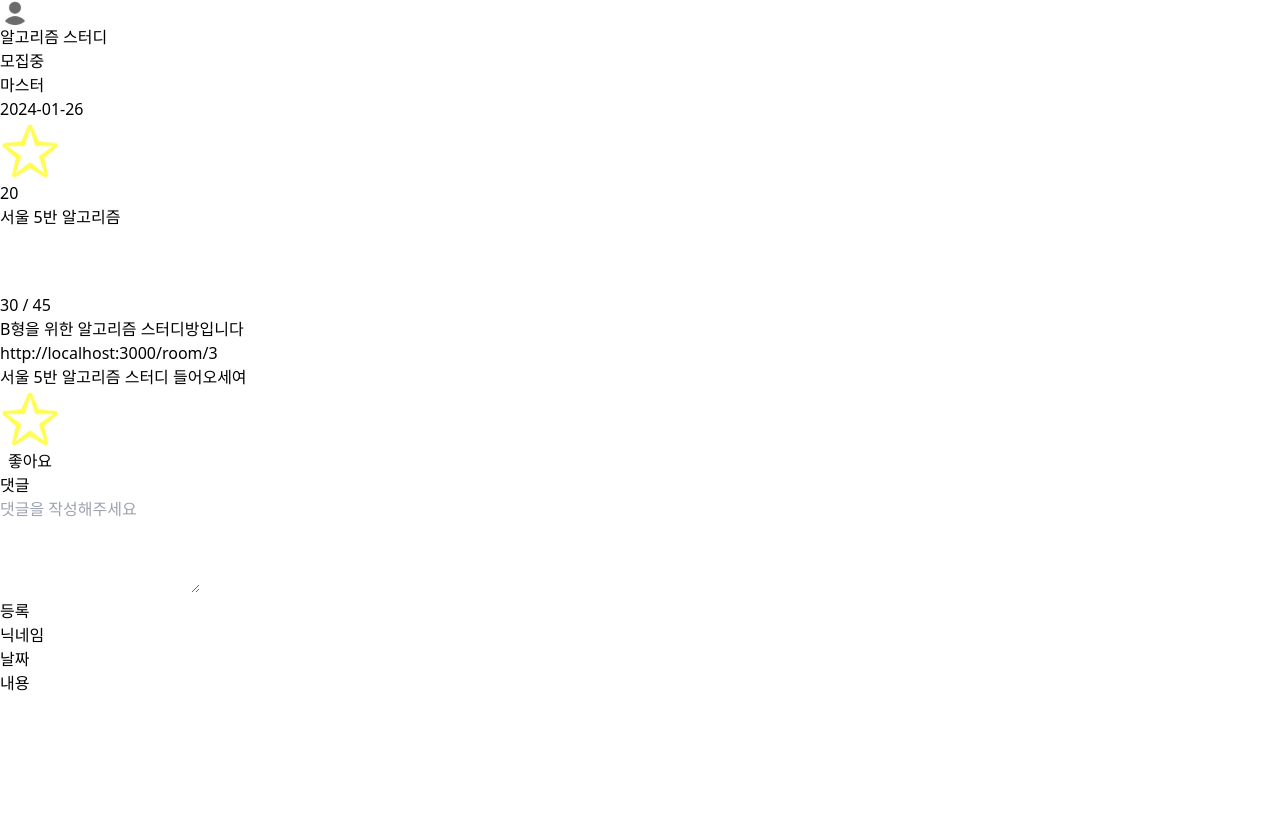
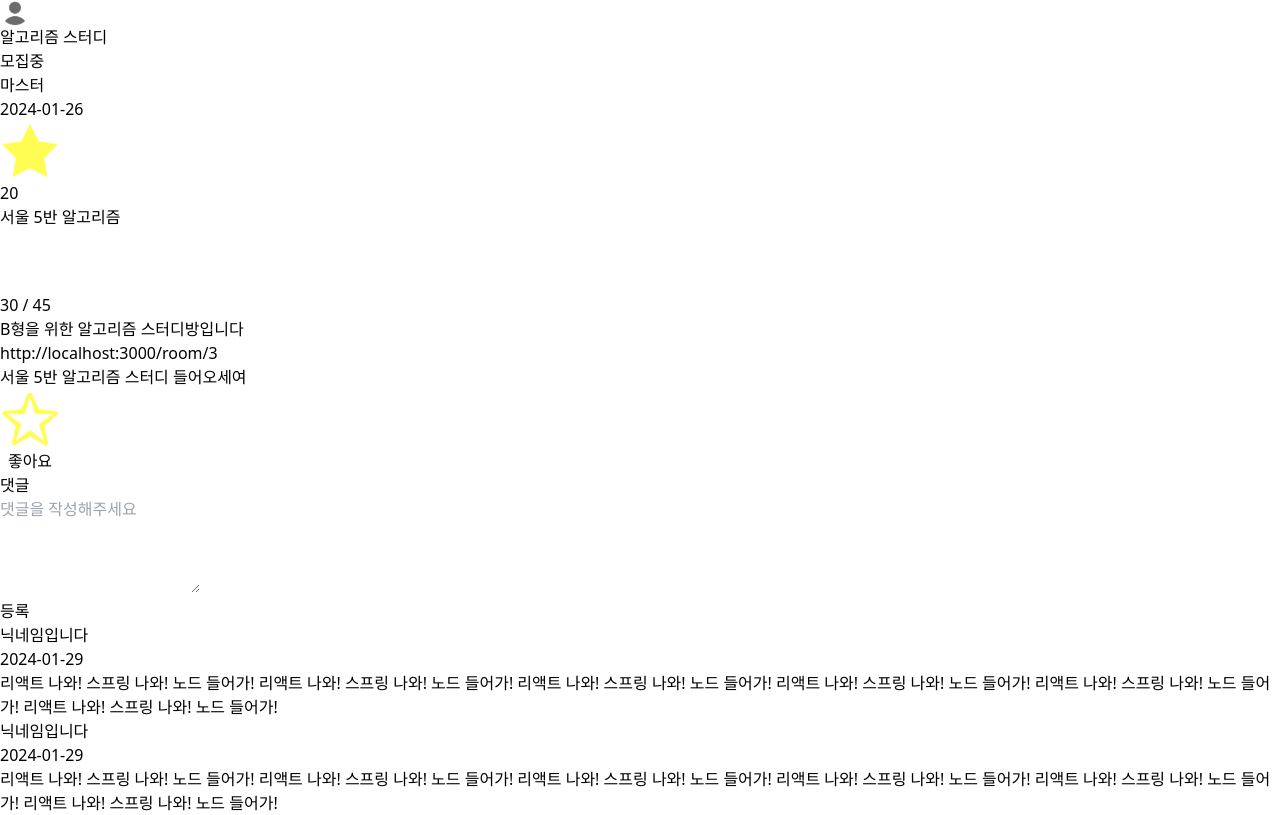
Before and after one commit to benyy0101/CoMeet, a React (Create React App) app in the folder front/: page /recruit-board/1 in a window 1280 px wide. Shown: the part 359-1174 px from the top of the page. Before the commit the page ends 1054 px from the top, so only its background shows below. Built offline with nearby package versions, Linux system fonts and the light colour scheme; no server answers.

Commit message:
Feat: 모집게시판 상세보기 레이아웃 끝

```diff
--- a/front/src/components/BoardCommentComponent.tsx
+++ b/front/src/components/BoardCommentComponent.tsx
@@ -1,11 +1,57 @@
 import React from "react";
 
+import tw from "tailwind-styled-components";
+
 export const BoardCommentComponent = () => {
+  const nicName = "닉네임입니다";
+  const date = "2024-01-29";
+  const context =
+    "리액트 나와! 스프링 나와! 노드 들어가! 리액트 나와! 스프링 나와! 노드 들어가! 리액트 나와! 스프링 나와! 노드 들어가! 리액트 나와! 스프링 나와! 노드 들어가! 리액트 나와! 스프링 나와! 노드 들어가! 리액트 나와! 스프링 나와! 노드 들어가! ";
+
   return (
-    <div>
-      <div>닉네임</div>
-      <div>날짜</div>
-      <div>내용</div>
-    </div>
+    <TotalContainer>
+      <Comment>
+        <NicAndDate>
+          <Nicname>{nicName}</Nicname>
+          <Date>{date}</Date>
+        </NicAndDate>
+        <Context>{context}</Context>
+      </Comment>
+    </TotalContainer>
   );
 };
+
+//댓글 전체 컨테이너 - border-t를 위해
+const TotalContainer = tw.div`
+border-t
+border-gray-600
+`;
+
+// 진짜 댓글 컨테이너
+const Comment = tw.div`
+flex
+flex-col
+py-3
+mx-5
+my-5
+`;
+
+//닉네임&날짜
+const NicAndDate = tw.div`
+flex
+mb-3
+`;
+
+//닉네임
+const Nicname = tw.div`
+mr-3
+text-gray-200
+`;
+
+//날짜
+const Date = tw.div`
+text-gray-400
+`;
+
+//댓글 내용
+const Context = tw.div``;
--- a/front/src/components/BoardDetailComment.tsx
+++ b/front/src/components/BoardDetailComment.tsx
@@ -21,18 +21,21 @@ export const BoardDetailComment = () => {
           </ButtonContainer>
         </form>
       </WriteCommentContainer>
+      {/* 댓글 부분들 - array로 받아와서 map 돌릴 부분 */}
+      <BoardCommentComponent />
       <BoardCommentComponent />
     </CommentTotalContainer>
   );
 };
 
 const CommentTotalContainer = tw.div`
+
   text-white
   `;
 
 const WriteCommentContainer = tw.div`
   mx-7
-  border
+  mb-7
 `;
 
 //'댓글'
--- a/front/src/components/BoardDetailHeader.tsx
+++ b/front/src/components/BoardDetailHeader.tsx
@@ -56,11 +56,12 @@ export const BoardDetailHeader: React.FC<{
         <NicnameContainer>{nickname}</NicnameContainer>
         <DateContainer>{createdAt}</DateContainer>
         <LikeContatiner>
-          {props.isLiked ? (
-            <LikeImg src={StarFill} alt="" />
+          <LikeImg src={StarFill} alt="" />
+          {/* {props.isLiked ? (
           ) : (
             <LikeImg src={StarEmpty} alt="" />
-          )}
+          )} */}
+          {/* useState로 likecount 관리 */}
           {likecount}
         </LikeContatiner>
       </EtcContainer>
--- a/front/src/pages/RecruitBoardDetail.tsx
+++ b/front/src/pages/RecruitBoardDetail.tsx
@@ -30,7 +30,7 @@ min-h-svh
 `;
 
 const WritingContainer = tw.div`
-w-[790px]
+w-[800px]
 
 mb-5
 border-b
@@ -38,5 +38,5 @@ border-b
 `;
 
 const CommentContainer = tw.div`
-w-[790px]
+w-[800px]
 `;
```
